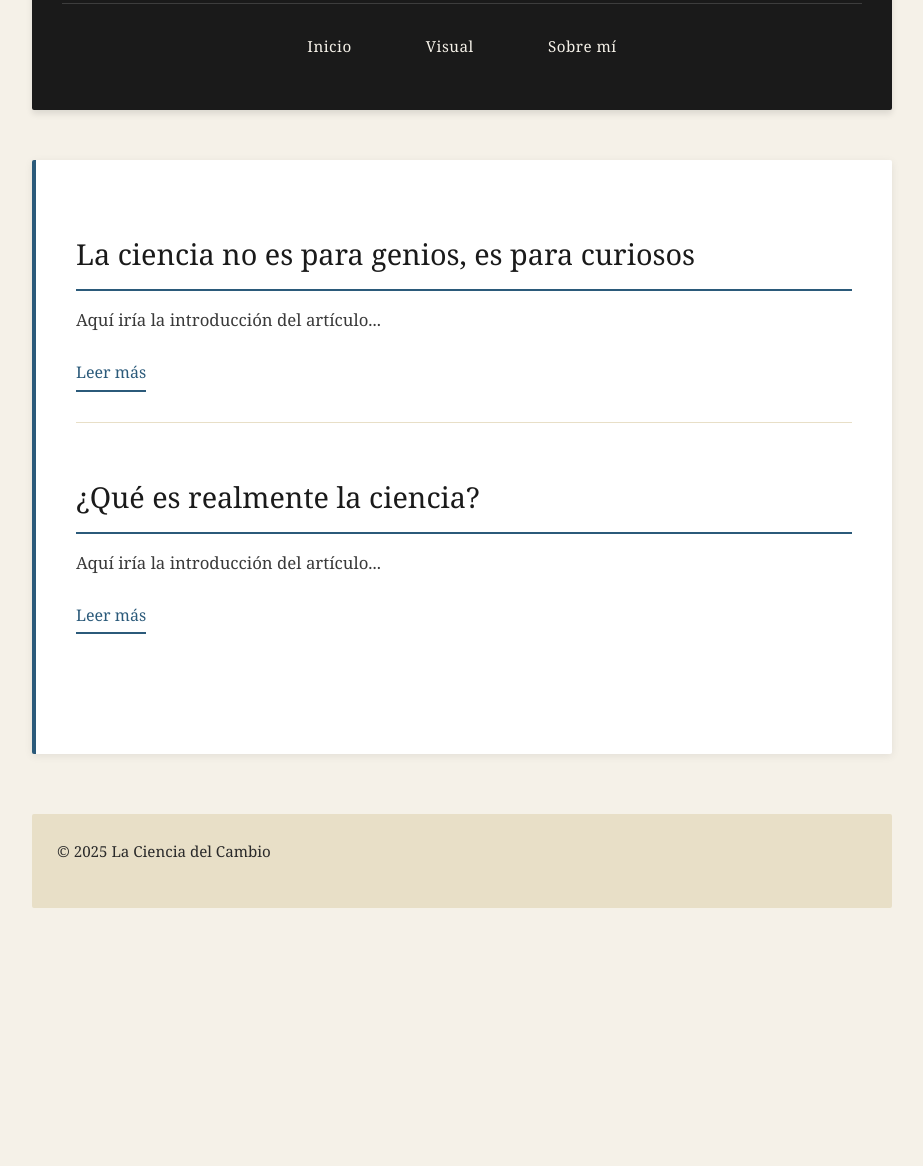
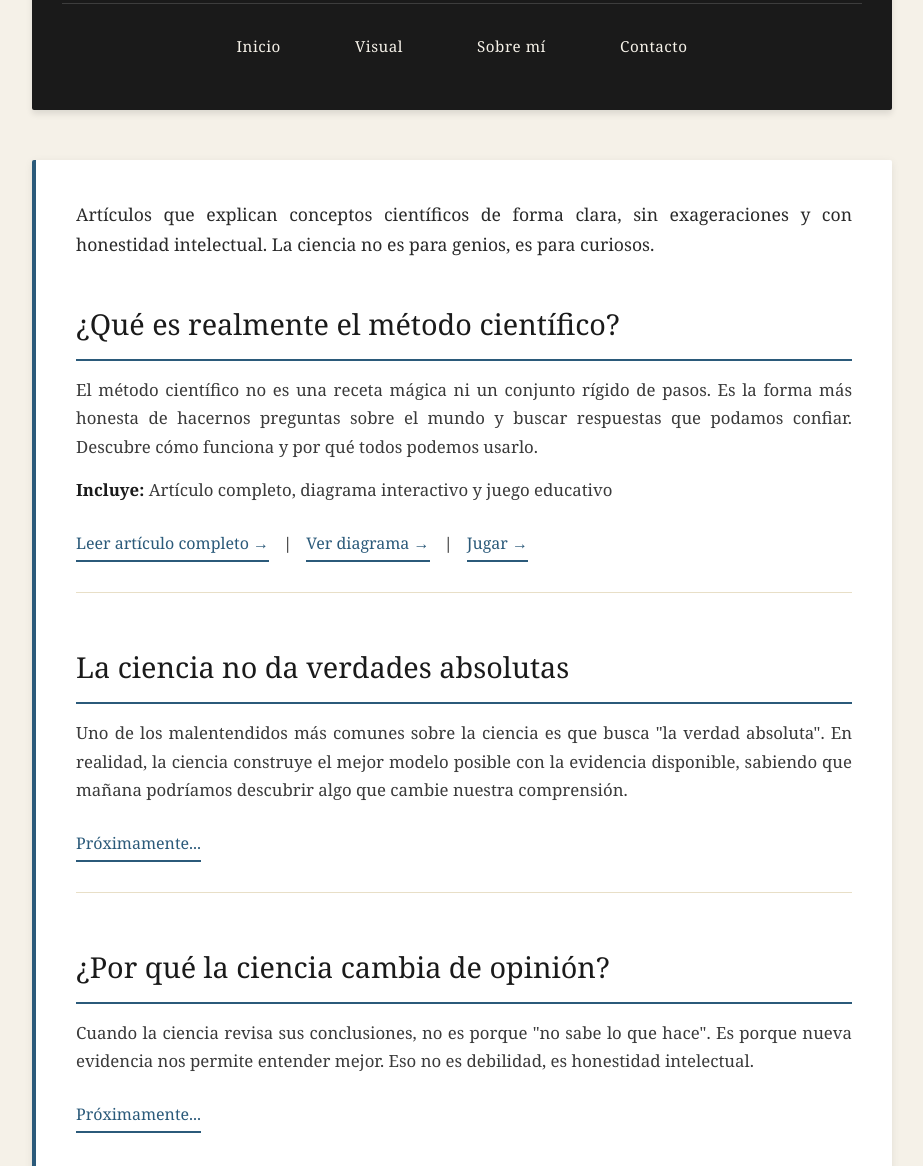
Before and after one commit to EliasFarak/Ciencia_sin_fronteras, a plain HTML site: page ciencia.html in a window 1280 px wide. Shown: the part 158-1324 px from the top of the page, without its empty margins (178-1101 px from the left). Before the commit the page ends 1086 px from the top, so only its background shows below. Drawn offline with Linux system fonts and the light colour scheme.

Commit message:
Update ciencia.html

```diff
--- a/ciencia.html
+++ b/ciencia.html
@@ -15,25 +15,55 @@
       <a href="index.html">Inicio</a>
       <a href="visual.html">Visual</a>
       <a href="sobre-mi.html">Sobre mí</a>
+      <a href="contacto.html">Contacto</a>
     </nav>
   </header>
 
   <main>
+
+    <section style="margin-bottom: 40px;">
+      <p style="font-size: 1.1em; color: #2a2a2a;">
+        Artículos que explican conceptos científicos de forma clara, sin exageraciones
+        y con honestidad intelectual. La ciencia no es para genios, es para curiosos.
+      </p>
+    </section>
+
     <article>
-      <h2>La ciencia no es para genios, es para curiosos</h2>
+      <h2>¿Qué es realmente el método científico?</h2>
       <p>
-        Aquí iría la introducción del artículo...
+        El método científico no es una receta mágica ni un conjunto rígido de pasos.
+        Es la forma más honesta de hacernos preguntas sobre el mundo y buscar respuestas
+        que podamos confiar. Descubre cómo funciona y por qué todos podemos usarlo.
       </p>
-      <a href="#">Leer más</a>
+      <p style="margin-top: 15px;">
+        <strong>Incluye:</strong> Artículo completo, diagrama interactivo y juego educativo
+      </p>
+      <a href="metodo-cientifico.html">Leer artículo completo →</a>
+      <span style="margin: 0 10px;">|</span>
+      <a href="metodo-cientifico-visual.html">Ver diagrama →</a>
+      <span style="margin: 0 10px;">|</span>
+      <a href="metodo-cientifico-juego.html">Jugar →</a>
     </article>
 
     <article>
-      <h2>¿Qué es realmente la ciencia?</h2>
+      <h2>La ciencia no da verdades absolutas</h2>
       <p>
-        Aquí iría la introducción del artículo...
+        Uno de los malentendidos más comunes sobre la ciencia es que busca "la verdad absoluta".
+        En realidad, la ciencia construye el mejor modelo posible con la evidencia disponible,
+        sabiendo que mañana podríamos descubrir algo que cambie nuestra comprensión.
       </p>
-      <a href="#">Leer más</a>
+      <a href="#">Próximamente...</a>
     </article>
+
+    <article>
+      <h2>¿Por qué la ciencia cambia de opinión?</h2>
+      <p>
+        Cuando la ciencia revisa sus conclusiones, no es porque "no sabe lo que hace".
+        Es porque nueva evidencia nos permite entender mejor. Eso no es debilidad, es honestidad intelectual.
+      </p>
+      <a href="#">Próximamente...</a>
+    </article>
+
   </main>
 
   <footer>
```
